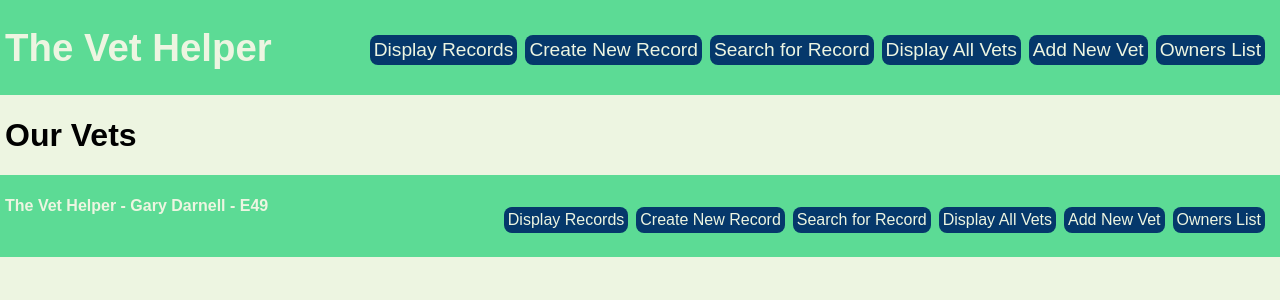
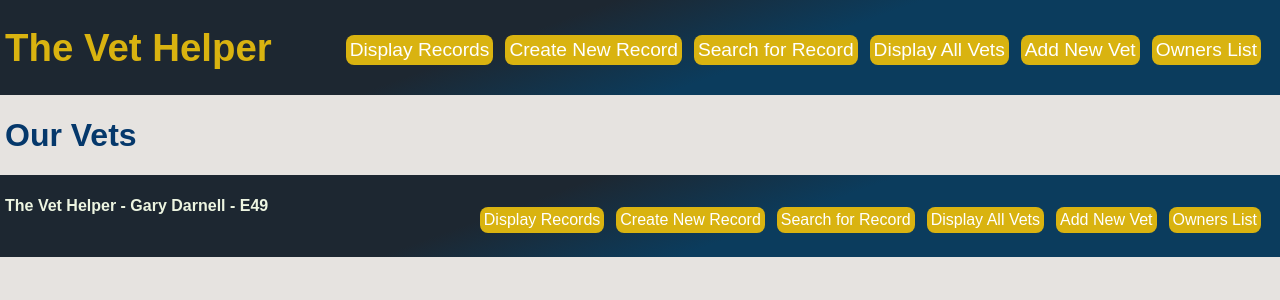
Before and after one commit to Gazza11/vet_management_project, a Flask app: page /vets in a window 1280 px wide. Shown: the top 300 px of the page. Run offline with Flask 2, Linux system fonts and the light colour scheme; data that the repository does not hold is empty; some libraries are stand-ins or nearby versions.

Commit message:
Continued CSS on vets, changed header and footer.

```diff
--- a/static/css/animal_new.css
+++ b/static/css/animal_new.css
@@ -3,6 +3,7 @@
     flex-wrap: wrap;
     padding-bottom: 20px;
     justify-content: space-evenly;
+    /* min-height: 68vh; */
 }
 
 .new-animal a {
@@ -16,9 +17,10 @@
 
 .new-animal input {
     color: #05386b;
+    margin-bottom: 12px;
 }
 .new-animal div {
-    flex: 0 1 20%;
+    flex: 0 1 25%;
     padding: 10px;
 }
 
--- a/static/css/search.css
+++ b/static/css/search.css
@@ -17,7 +17,7 @@
 }
 
 .search-button a:hover {
-    background: #0a5fb3;
+    background: #d9b310;
     opacity: 0.8;
     transition: 0.5s;
 }
@@ -27,3 +27,16 @@
     margin-bottom: 8px;
     background: #05386b;
 }
+
+.animal-index form {
+    padding-bottom: 10px;
+    padding-top: 12px;
+    color: #05386b;
+    display: flex;
+    padding-right: 8px;
+}
+
+.animal-index input {
+    color: #05386b;
+    padding-left: 8px;
+}
--- a/static/css/show_animal.css
+++ b/static/css/show_animal.css
@@ -21,8 +21,19 @@
     color: #05386b;
 }
 
+.show-animal input {
+    color: #05386b;
+}
+
 .show-animal-header a {
     text-decoration: None;
+    color: #05386b;
+}
+
+.show-animal-header a:hover {
+    color: #d9b310;
+    opacity: 0.8;
+    transition: 0.5s;
 }
 
 .show-animal-button {
--- a/static/css/style.css
+++ b/static/css/style.css
@@ -1,7 +1,8 @@
 body {
     font-family: Arial, Helvetica, sans-serif;
     margin: 0px;
-    background: #edf5e1;
+    background: #e6e3e0;
+    /* background: linear-gradient(120deg, white 40%, #edf5e1 60%); */
 }
 
 body p {
@@ -29,14 +30,14 @@ body form {
     display: flex;
     justify-content: space-between;
     font-size: larger;
-    background-color: #5cdb95;
+    background: -webkit-linear-gradient(110deg, #0b3c5d 40%, #1d2731 60%);
     margin: 0px;
-    color: #05386b;
+    min-height: 45px;
 }
 
 header a {
     text-decoration: none;
-    color: #edf5e1;
+    color: #d9b310;
 }
 
 .main-header h1 {
@@ -56,28 +57,42 @@ header a {
     display: flex;
     margin-left: 8px;
     margin-bottom: 8px;
+    margin-right: 4px;
 }
 
 .main-nav a {
     text-decoration: none;
-    color: #edf5e1;
+    color: white;
     flex-direction: row;
     display: block;
-    background-color: #05386b;
+    background-color:  #d9b310;
     border-radius: 8px;
     padding: 4px;
 }
+/* #328cc1; */
 
 .main-nav a:hover {
-    background: #0a5fb3;
+    background: #0b3c5d;
     opacity: 0.8;
     transition: 0.5s;
 }
 
+.main-nav ul {
+    margin-right: 8px;
+}
+
 footer {
     color: #edf5e1 ;
-    background-color: #5cdb95;
+    background: -webkit-linear-gradient(110deg, #0b3c5d 40%, #1d2731 60%);
     padding-left: 5px;
     display: flex;
     justify-content: space-between;
 }
+
+.welcome-text {
+    min-height: 80vh;
+}
+
+h1 {
+    color: #05386b;
+}
--- /dev/null
+++ b/static/css/vets.css
@@ -0,0 +1,45 @@
+.vet-index h1 {
+    color: #05386b;
+}
+
+.vet-index a {
+    text-decoration: None;
+    color: #05386b;
+}
+
+.grid-vets-index {
+    display: flex;
+    flex-wrap: wrap;
+    justify-content: space-evenly;
+    flex: 1 1 33%;
+}
+
+.new-vet {
+    display: flex;
+    justify-content: space-between;
+    flex-wrap: wrap;
+    padding: 12px;
+}
+
+.new-vet div {
+    display: flex;
+}
+
+.vet-edit {
+    color:#05386b;
+    display: flex;
+    justify-content: space-evenly;
+    padding-bottom: 15px;
+}
+
+.vet-edit div {
+    flex: 0 1 25%;
+}
+
+.vet-edit input {
+    color:#05386b;
+}
+
+.vet-background {
+    background-image: url(..img/profile_pic_placeholder.png);
+}
--- a/templates/base.html
+++ b/templates/base.html
@@ -10,6 +10,8 @@
     <link rel="stylesheet" href="{{ url_for('static', filename='css/animal_index.css') }}">
     <link rel="stylesheet" href="{{ url_for('static', filename='css/animal_new.css') }}">
     <link rel="stylesheet" href="{{ url_for('static', filename='css/search.css') }}">
+    <link rel="stylesheet" href="{{ url_for('static', filename='css/vets.css') }}">
+
 
 
 </head>
--- a/templates/search/name.html
+++ b/templates/search/name.html
@@ -1,6 +1,6 @@
 {% extends 'base.html' %}
 {% block content %}
-
+<section class="animal-index">
     <form action="/search/name" method="POST">
         <section>
             <label for="name">Search by Name:</label>
@@ -28,5 +28,5 @@
         <br>
             {% endfor %}
     </section>
-
+</section>
 {% endblock %}
--- a/templates/search/results.html
+++ b/templates/search/results.html
@@ -19,7 +19,7 @@
 </section>
 
 <section>
-    <button><a href="/search">Search for Again</a></button>
+    <button><a href="/search">Search Again</a></button>
 </section>
 
 
--- a/templates/search/type.html
+++ b/templates/search/type.html
@@ -1,6 +1,6 @@
 {% extends 'base.html' %}
 {% block content %}
-
+<section class="animal-index">
     <form action="/search/type" method="POST">
         <section>
             <label for="search_type">Search by Type:</label>
@@ -28,5 +28,5 @@
         <br>
             {% endfor %}
     </section>
-
+</section>
 {% endblock %}
--- a/templates/search/vet.html
+++ b/templates/search/vet.html
@@ -1,6 +1,6 @@
 {% extends 'base.html' %}
 {% block content %}
-<section>
+<section class="animal-index">
     <form action="/search/vet" method="POST">
         <label for="vet">Which vet are they assigned to:</label>
         <select name="vet" id="vet">
--- a/templates/vets/edit.html
+++ b/templates/vets/edit.html
@@ -4,7 +4,7 @@
 <h2>
     Edit {{ vet.first_name}}'s profile
 </h2>
-<form action="/vets/{{ vet.id }}" method="POST">
+<form action="/vets/{{ vet.id }}" method="POST" class="vet-edit">
     <div>
         <label for="first_name">First name:</label>
         <input type="text" name="first_name" id="first_name" value="{{vet.first_name}}">
--- a/templates/vets/index.html
+++ b/templates/vets/index.html
@@ -2,11 +2,14 @@
 
 {% block content %}
 <h1>Our Vets</h1>
-
 <section>
-    {% for vet in vets %}
-    <h4><a href="/vets/{{ vet.id }}">{{vet.last_name}}, {{vet.first_name}}</a></h4>
-    {% endfor %}
+    <section class="grid-vets-index">
+        {% for vet in vets %}
+        <section>
+        <img src="img/profile_pic_placeholder.png" alt="profile_picture">
+        <h4><a href="/vets/{{ vet.id }}">{{vet.last_name}}, {{vet.first_name}}</a></h4>
+        </section>
+        {% endfor %}
+    </section>
 </section>
-
 {% endblock %}
--- a/templates/vets/new.html
+++ b/templates/vets/new.html
@@ -1,10 +1,12 @@
 {% extends "base.html" %}
 
 {% block content %}
+
 <h2>
     Add a new vet
 </h2>
-<form action="/vets" method="POST">
+<section></section>
+    <form action="/vets" method="POST"  class="new-vet">
         <div>
             <label for="first_name">First name:</label>
             <input type="text" name="first_name" id="first_name">
@@ -26,5 +28,5 @@
             <input type="submit" value="Add">
         </div>
     </form>
-
+</section>
 {% endblock %}
```
Also changed, not shown: templates/index.html (+6 -5 lines), img/profile_pic_placeholder.png (added). Lines whose indentation alone changed are shown as unchanged.
